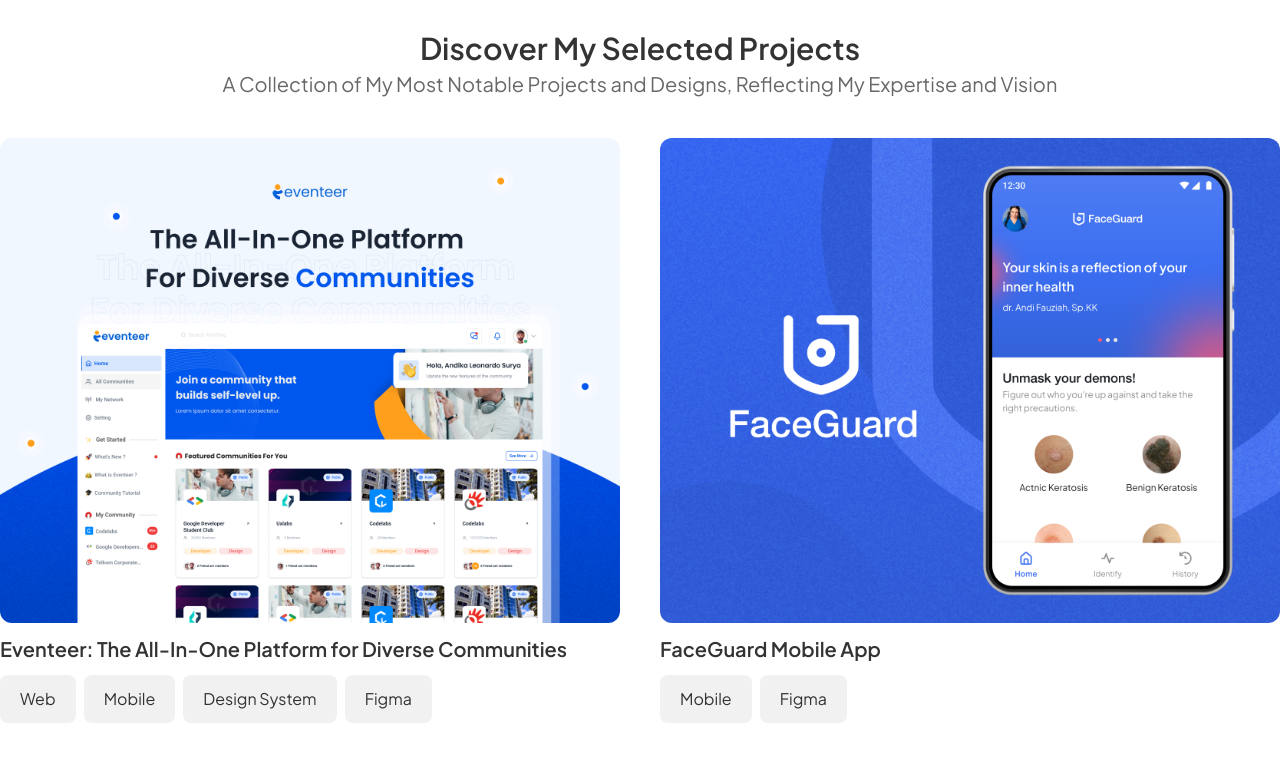
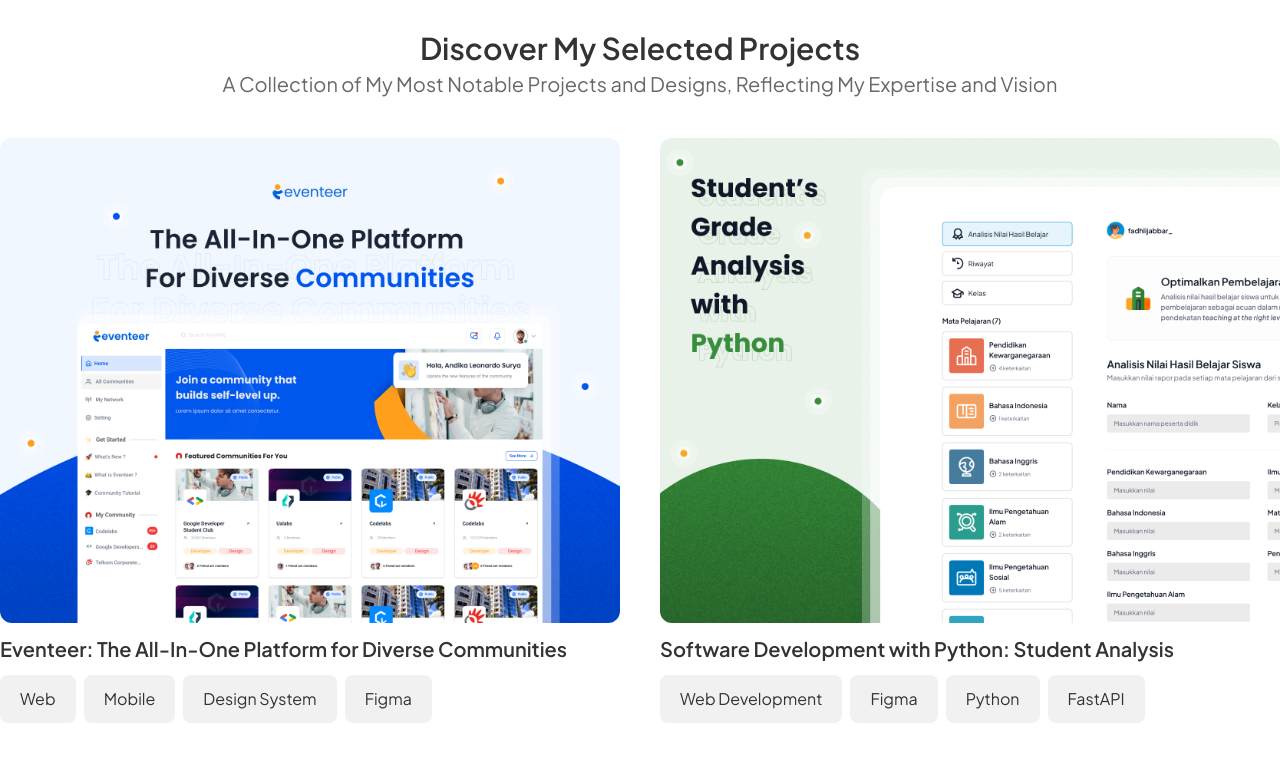
Before and after one commit to fadhlijabbar/portfolio, a website: page index.html in a window 1280 px wide. Shown: the part 560-1320 px from the top of the page. Drawn offline with Linux system fonts and the light colour scheme; grey boxes are pictures that could not be loaded.

Commit message:
Update Content Student Analysis

```diff
--- a/index.html
+++ b/index.html
@@ -79,31 +79,31 @@
                     </div>
                 </div>
             </div>
-            <!-- <div class="">
-                <a href="">
-                    <img src="./src/assets/getfound.png" alt="" class="w-full rounded-xl mb-3">
+            <div class="">
+                <a href="https://github.com/fadhlijabbar/analisisNilai" target="_blank">
+                    <img src="./src/assets/student.png" alt="" class="w-full rounded-xl mb-3">
                 </a>
-                <a href="">
+                <a href="https://github.com/fadhlijabbar/analisisNilai" target="_blank">
                     <div class="font-plusjakarta text-xl font-semibold text-neutral-primary hover:underline inline">
-                        Mobile App Development Exploration with Kotlin
+                        Software Development with Python: Student Analysis
                     </div>
                 </a>
                 <div class="flex gap-2 mt-3 flex-wrap">
                     <div class="font-plusjakarta text-neutral-primary text-base rounded-lg py-3 px-5 bg-neutral-menu">
-                        Mobile
+                        Web Development
                     </div>
                     <div class="font-plusjakarta text-neutral-primary text-base rounded-lg py-3 px-5 bg-neutral-menu">
                         Figma
                     </div>
                     <div class="font-plusjakarta text-neutral-primary text-base rounded-lg py-3 px-5 bg-neutral-menu">
-                        Kotlin
+                        Python
                     </div>
                     <div class="font-plusjakarta text-neutral-primary text-base rounded-lg py-3 px-5 bg-neutral-menu">
-                        Python
+                        FastAPI
                     </div>
                 </div>
-            </div> -->
-            <div class="">
+            </div>
+            <!-- <div class="">
                 <a href="https://www.behance.net/gallery/188868483/FaceGuard" target="_blank">
                     <img src="./src/assets/faceguard.png" alt="" class="w-full rounded-xl mb-3">
                 </a>
@@ -120,7 +120,7 @@
                         Figma
                     </div>
                 </div>
-            </div>
+            </div> -->
             <div class="">
                 <a href="https://www.behance.net/gallery/188868983/Stufast" target="_blank">
                     <img src="./src/assets/stufast.png" alt="" class="w-full rounded-xl mb-3">
```
Also changed, not shown: src/assets/student.png (added).
